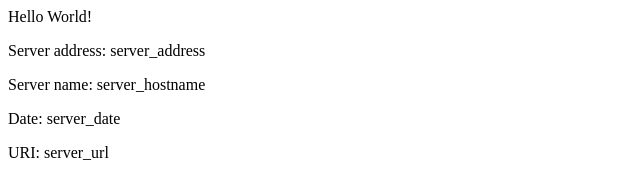
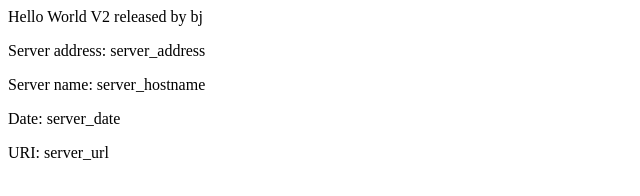
Before and after one commit to comx336/eks-example, a plain HTML site: page src/index.html in a window 1280 px wide. Shown: the whole page, without its empty margins (0-640 px from the left). Drawn offline with Linux system fonts and the light colour scheme.

Commit message:
v2 Updating home page

```diff
--- a/src/index.html
+++ b/src/index.html
@@ -1,8 +1,8 @@
 <head>
-<title>Hello World</title>
+<title>Hello World Version 2</title>
 </head>
 <div class="info">
-<h>Hello World!</h>
+<h>Hello World V2 released by bj</h>
 <p><span>Server&nbsp;address:</span> <span>server_address</span></p>
 <p><span>Server&nbsp;name:</span> <span>server_hostname</span></p>
 <p class="smaller"><span>Date:</span> <span>server_date</span></p>
```
